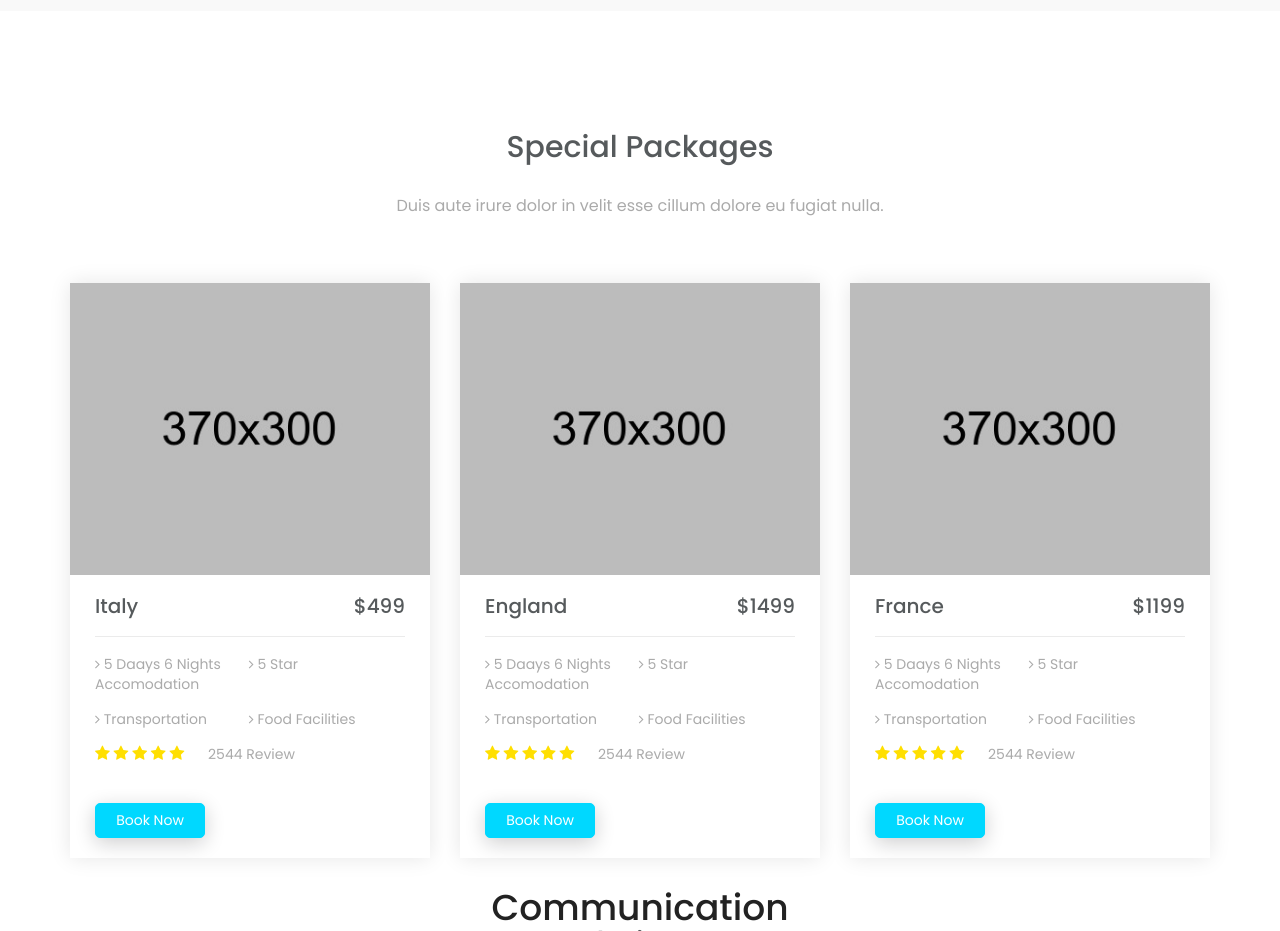
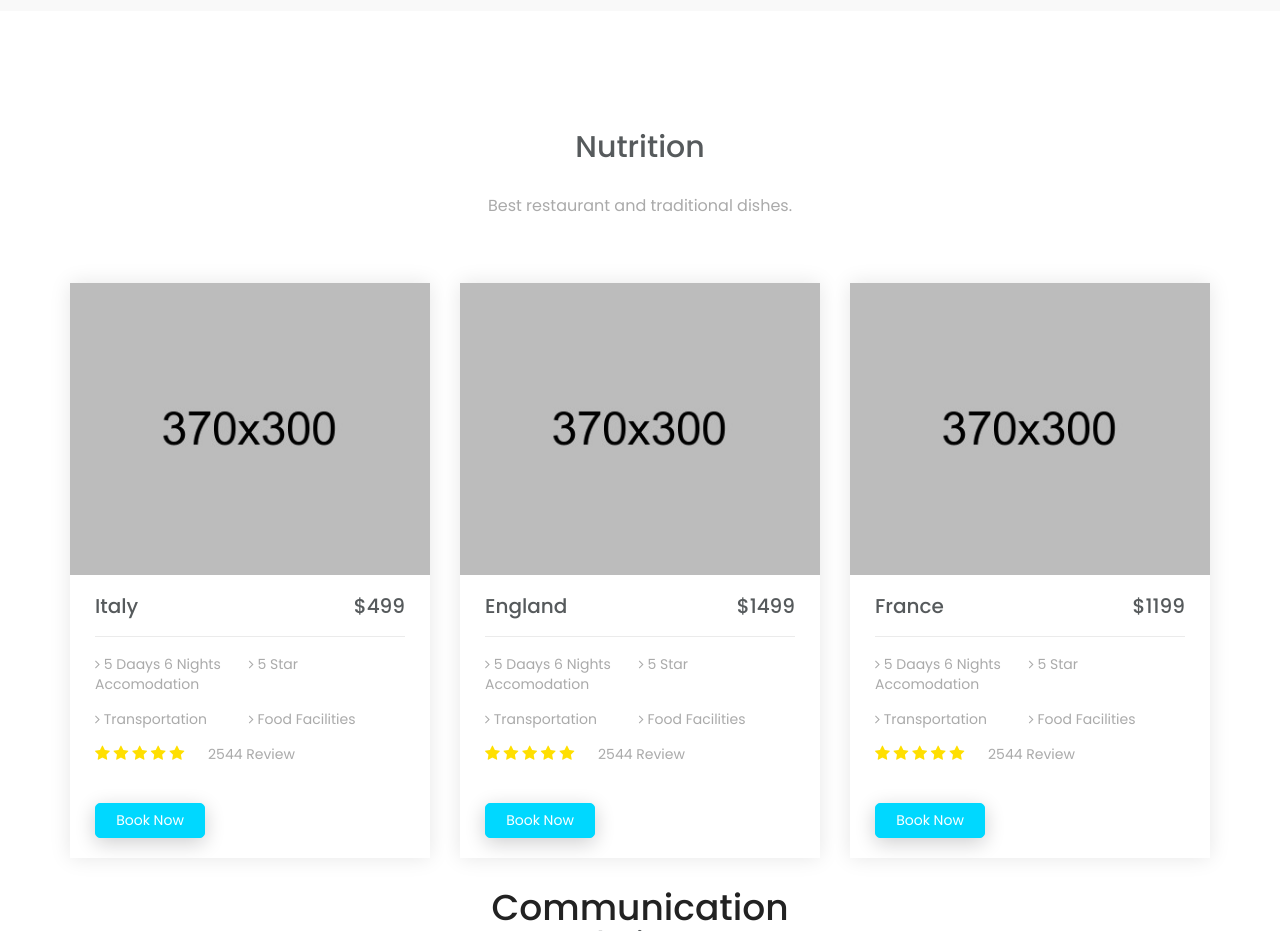
Before and after one commit to Salma2032/PROJECT, a plain HTML site: page index.html in a window 1280 px wide. Shown: the part 5780-6711 px from the top of the page. Drawn offline with nearby package versions, Linux system fonts and the light colour scheme.

Commit message:
Update index.html

```diff
--- a/index.html
+++ b/index.html
@@ -1283,10 +1283,10 @@
 			<div class="container">
 				<div class="gallary-header text-center">
 					<h2>
-						special packages
+						Nutrition
 					</h2>
 					<p>
-						Duis aute irure dolor in  velit esse cillum dolore eu fugiat nulla.
+						Best restaurant and traditional dishes.
 					</p>
 				</div><!--/.gallery-header-->
 				<div class="packages-content">
```
